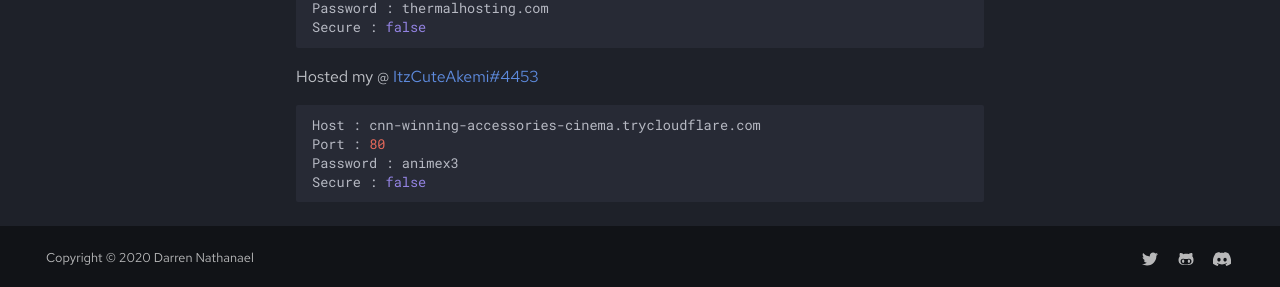
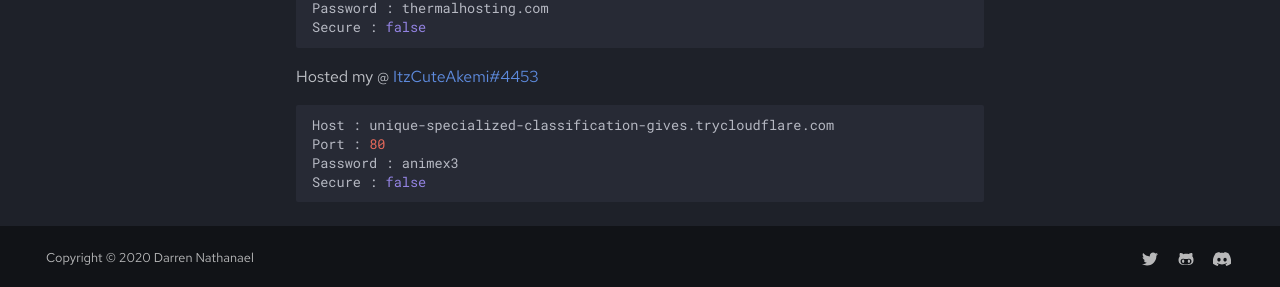
Before and after one commit to DarrenOfficial/lavalink-list, an MkDocs documentation site: the page built from docs/NoSSL/lavalink-without-ssl.md, in a window 1280 px wide and 900 px high, scrolled down 1720 px. Shown: the part 610-897 px from the top of the window. Built offline with MkDocs 1.6.1 and Material for MkDocs 9.7.7, drawn with Linux system fonts in a browser that asks for light colours; comment, search, counter and statistics services are not loaded.

Commit message:
Reupdating domain
Darren smh I can't set up my domain and now how to do it?

````diff
--- a/docs/NoSSL/lavalink-without-ssl.md
+++ b/docs/NoSSL/lavalink-without-ssl.md
@@ -118,7 +118,7 @@ Secure : false
 
 Hosted my @ [ItzCuteAkemi#4453](https://github.com/ItzCuteAkemi)
 ```bash
-Host : cnn-winning-accessories-cinema.trycloudflare.com
+Host : unique-specialized-classification-gives.trycloudflare.com
 Port : 80
 Password : animex3
 Secure : false
````
